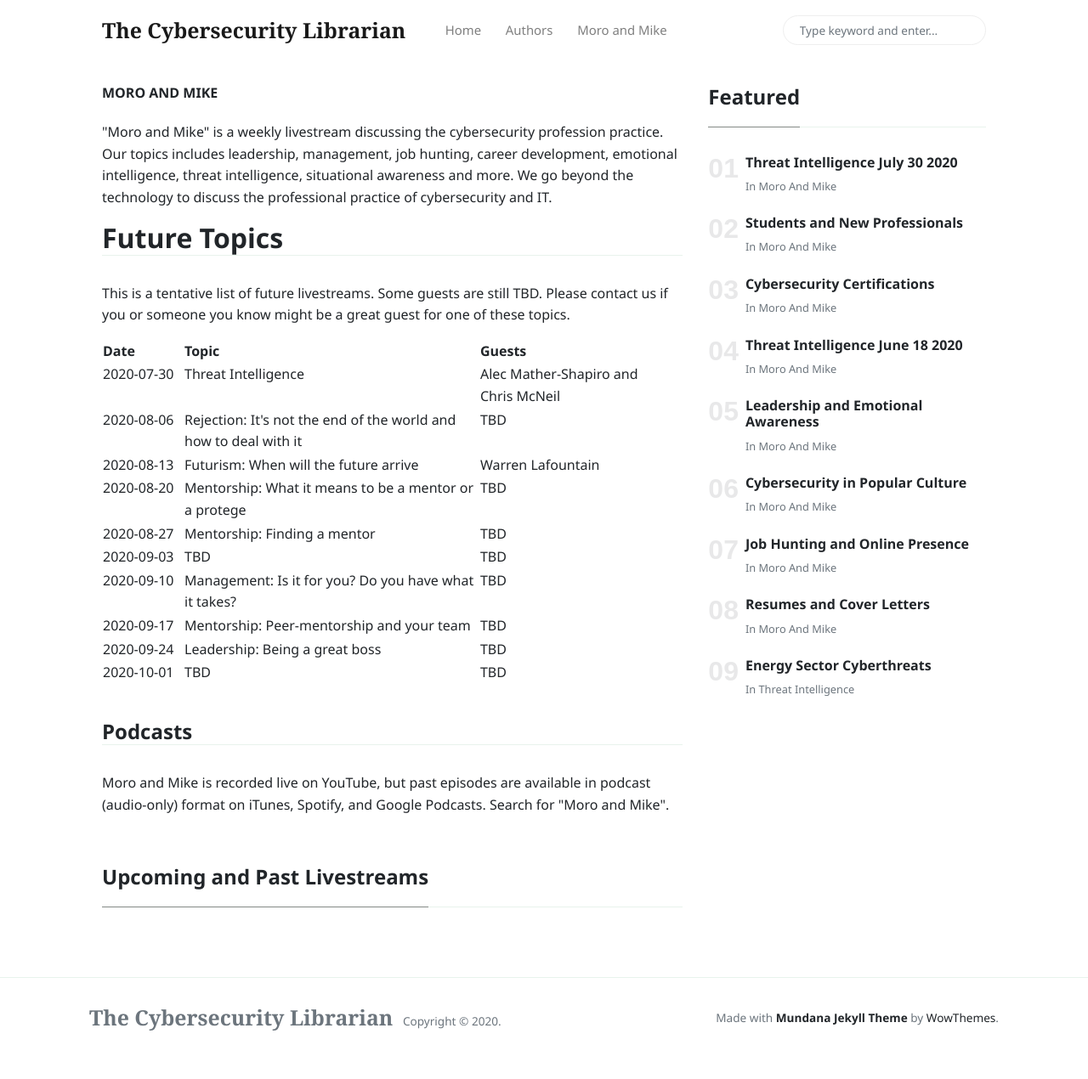
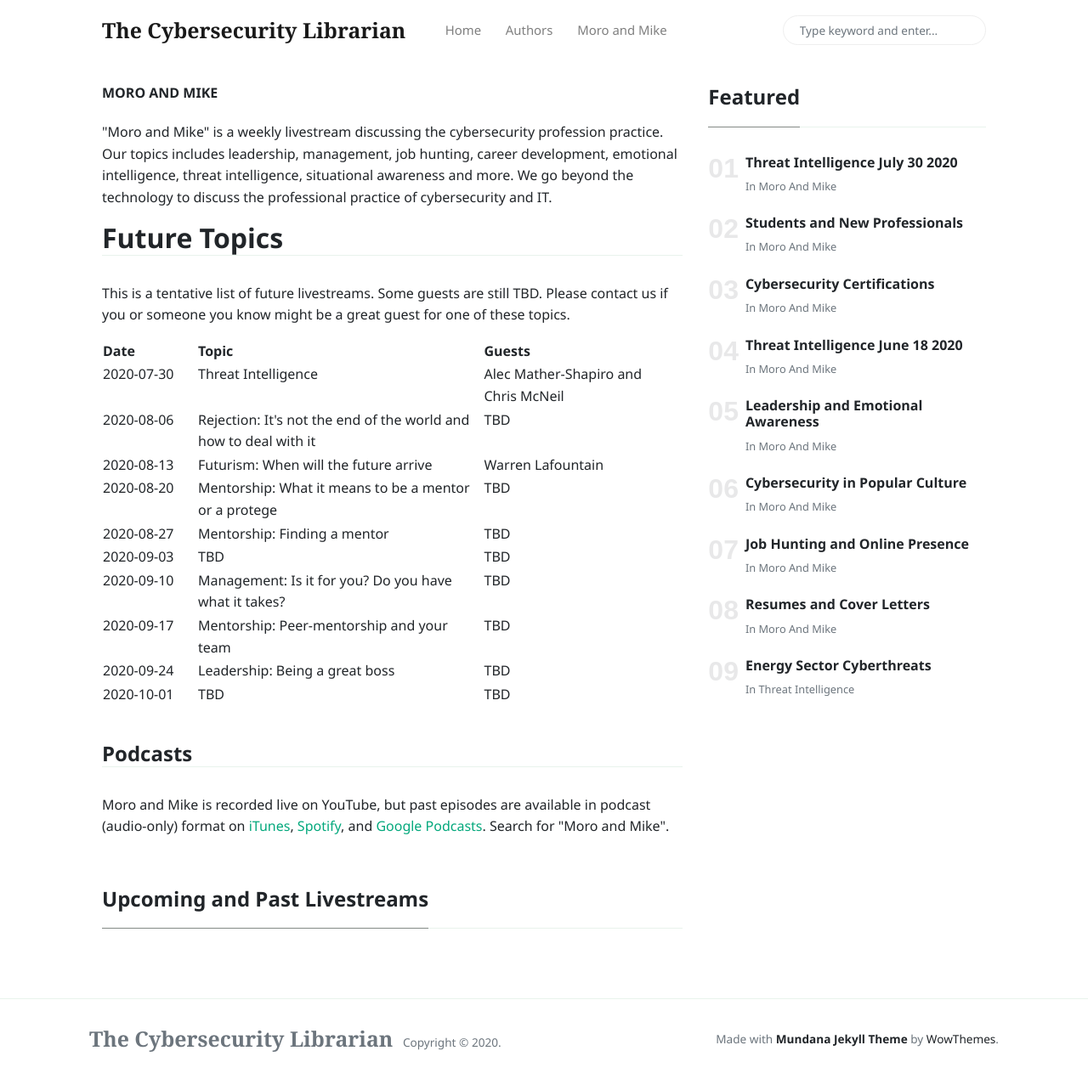
Before and after one commit to cyberlibrarian/cyberlibrarian.github.io, a Jekyll site: the page built from _pages/moro-and-mike.html, in a window 1280 px wide and 1270 px high. Shown: the whole window at 85% size. Built offline with Jekyll 4.4.1, drawn with Linux system fonts in a browser that asks for light colours; nearby versions of some CDN libraries.

```diff
--- a/_pages/moro-and-mike.html
+++ b/_pages/moro-and-mike.html
@@ -13,7 +13,7 @@ permalink: "/moro-and-mike/about"
 		<p>This is a tentative list of future livestreams. Some guests are still TBD. Please contact us if you or someone you know might be a great guest for one of these topics.</p>
 		<table style="border: 1px; padding-left: 0.5em;">
 		  <tr>
-		    <th style="white-space:nowrap; width:6em;">Date</th>
+		    <th style="white-space:nowrap; width:7em;">Date</th>
 			<th>Topic</th>
 			<th>Guests</th>
 		  </tr>
@@ -71,7 +71,7 @@ permalink: "/moro-and-mike/about"
 		<p>&nbsp;</p>
 
         <h4 class="font-weight-bold spanborder" id="livestreams">Podcasts</h4>
-		<p>Moro and Mike is recorded live on YouTube, but past episodes are available in podcast (audio-only) format on iTunes, Spotify, and Google Podcasts. Search for "Moro and Mike".</p>
+		<p>Moro and Mike is recorded live on YouTube, but past episodes are available in podcast (audio-only) format on <a href="https://podcasts.apple.com/ca/podcast/moro-and-mike/id1523514571">iTunes</a>, <a href="https://open.spotify.com/show/0YK3VLKedbZ3YZyj33v7Cq?si=PtWdFp3ATJ21jhnp3TRvdw">Spotify</a>, and <a href="https://podcasts.google.com/feed/aHR0cHM6Ly93d3cuY3liZXJsaWJyYXJpYW4uY2EvbW9yby1hbmQtbWlrZS9wb2RjYXN0LnJzcw?sa=X&ved=0CAYQrrcFahcKEwi4zImFw-TqAhUAAAAAHQAAAAAQAQ">Google Podcasts</a>. Search for "Moro and Mike".</p>
 		<p>&nbsp;</p>
 
         <h4 class="font-weight-bold spanborder" id="livestreams"><span>Upcoming and Past Livestreams</span></h4>
```
